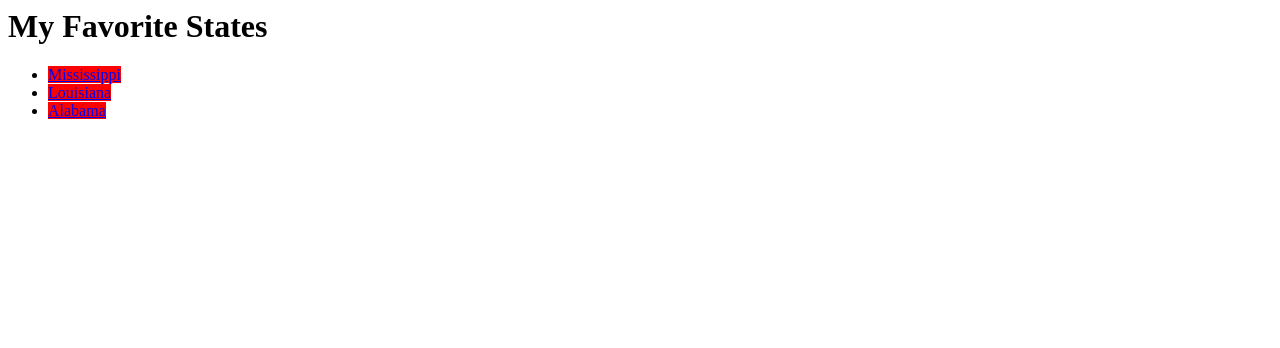
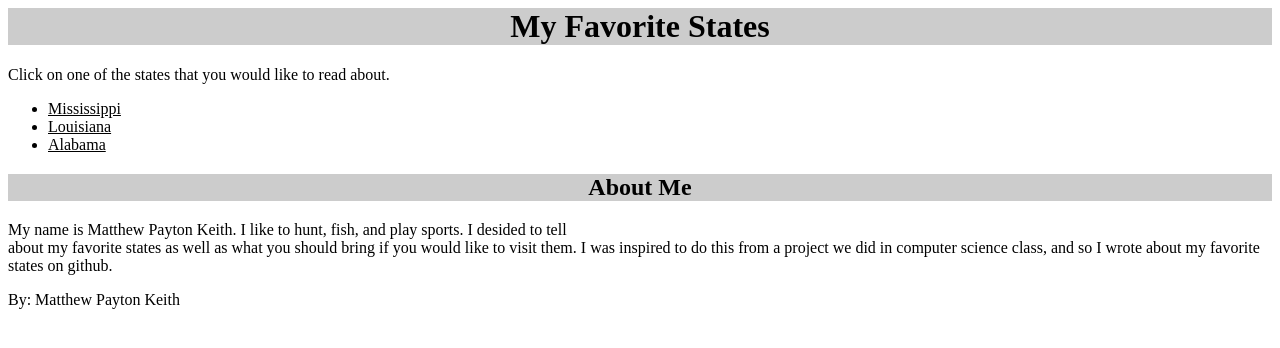
Before and after one commit to PAYTON59/payton59.github.io, a plain HTML site: page index.html in a window 1280 px wide. Drawn offline with Linux system fonts and the light colour scheme.

Commit message:
added about me

```diff
--- a/index.html
+++ b/index.html
@@ -2,17 +2,30 @@
 	<head>
 		<title>My Favirte states</title>
 			<style>
-				h1{ margin: Center;}
-				a{ background-color: red;}
+				h1{ background-color:rgb(204, 204, 204);
+				    text-align: center;
+				}
+				a{ color:black;}
+				h2{text-align: center;
+				   background-color:rgb(204, 204, 204);
+				}
 			</style>
 	</head>
 
 	<body>
 		<h1>My Favorite States</h1>
+		<p>Click on one of the states that you would like to read about.
+		</p>
 		<ul>
 		    <li><a href="./Mississippi.html">Mississippi</a></li>
 		    <li><a href="./Louisiana.html">Louisiana</a></li>
 		    <li><a href="./Alabama.html">Alabama</a></li>
 		</ul>
+		<h2>About Me</h2>
+		<p>My name is Matthew Payton Keith. I like to hunt, fish, and play sports. I desided to tell<br> about my favorite states
+			as well as what you should bring if you would like to visit them. I was inspired to do this from a project we did in computer science class, and so I wrote about my favorite states on github.
+		</p>
+		<p> By: Matthew Payton Keith
+		</p>
 	</body>
 </html>
```
